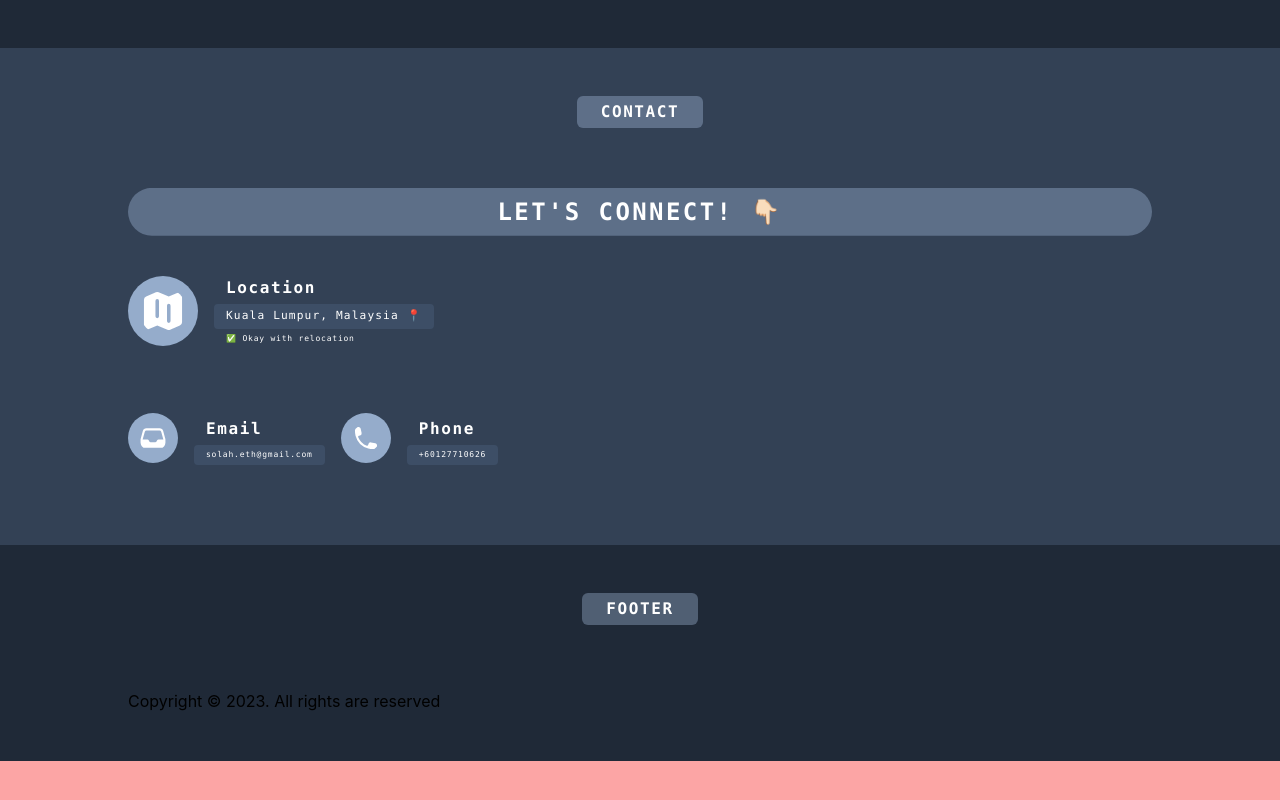
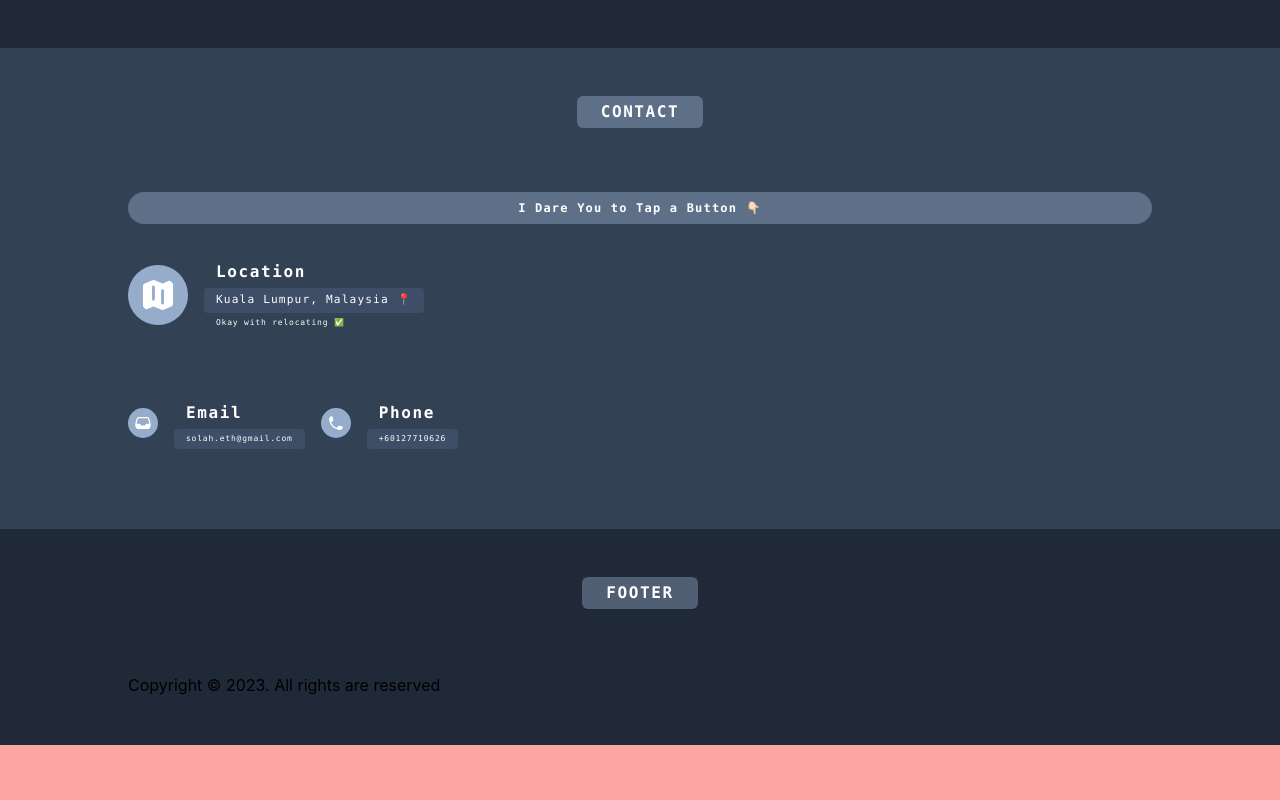
Before and after one commit to solahidris/PP02-Portfolio, a React (Create React App) app: page / in a window 1280 px wide. Shown: the part 2495-3295 px from the top of the page. Built offline with nearby package versions, Linux system fonts and the light colour scheme.

Commit message:
contact layout fix

```diff
--- a/src/App.js
+++ b/src/App.js
@@ -199,21 +199,21 @@ function App() {
           <p className="lg:mt-0 mt-[1rem] mb-[4rem] tracking-widest font-mono font-bold text-white bg-blue-200/30 px-[1.5rem] py-[0.25rem] rounded-md">CONTACT</p>
         </div>
         <div>
-          <p className="bg-blue-200/30 py-2 rounded-3xl text-center text-white font-mono font-bold tracking-widest uppercase text-2xl motion-safe:animate-bounce">Let's connect! 👇🏻</p>
+          <p className="bg-blue-200/30 py-2 px-4 rounded-3xl text-center text-white font-mono font-bold tracking-widest text-xs">I Dare You to Tap a Button 👇🏻</p>
         </div>
         <div className="flex py-8">
-          <MapIcon className="text-white bg-blue-200/70 rounded-full p-[0.7rem] w-[70px] h-[70px] self-center"/>
+          <MapIcon className="text-white bg-blue-200/70 rounded-full p-[0.7rem] w-[60px] h-[60px] self-center"/>
           <div className="flex flex-col">
             <p className="text-white font-mono font-bold self-start mx-4 px-3 py-1 tracking-widest">Location</p>
-            <p className="bg-blue-300/10 rounded text-white font-mono text-[0.7rem] self-center mx-4 px-3 py-1 tracking-widest">Kuala Lumpur, Malaysia 📍</p>
-            <p className="text-white font-mono text-[0.5rem] self-start mx-4 px-3 py-1 tracking-widest">✅ Okay with relocation</p>
+            <p className="bg-blue-300/10 rounded text-white font-mono text-[0.7rem] self-center ml-4 px-3 py-1 tracking-widest">Kuala Lumpur, Malaysia 📍</p>
+            <p className="text-white font-mono text-[0.5rem] self-start mx-4 px-3 py-1 tracking-widest">Okay with relocating ✅ </p>
           </div>
         </div>
 
         <div className="flex">
           <button value="emailSection" onClick={() => contactSectionHandler("emailSection")}>
             <div className="flex py-8">
-              <InboxIcon className="text-white bg-blue-200/70 rounded-full p-[0.7rem] w-[50px] h-[50px]"/>
+              <InboxIcon className="text-white bg-blue-200/70 rounded-full self-center p-[0.4rem] w-[30px] h-[30px]"/>
               <div className="flex flex-col">
                 <p className="text-white font-mono font-bold self-start mx-4 px-3 py-1 tracking-widest">Email</p>
                 <p className="bg-blue-300/10 rounded text-white font-mono text-[0.5rem] self-center mx-4 px-3 py-1 tracking-widest">solah.eth@gmail.com</p>
@@ -222,7 +222,7 @@ function App() {
           </button>
           <button value="phoneSection" onClick={() => contactSectionHandler("phoneSection")}>
             <div className="flex py-8">
-              <PhoneIcon className="text-white bg-blue-200/70 rounded-full p-[0.7rem] w-[50px] h-[50px]"/>
+              <PhoneIcon className="text-white bg-blue-200/70 rounded-full self-center p-[0.4rem] w-[30px] h-[30px]"/>
               <div className="flex flex-col">
                 <p className="text-white font-mono font-bold self-start mx-4 px-3 py-1 tracking-widest">Phone</p>
                 <p className="bg-blue-300/10 rounded text-white font-mono text-[0.5rem] self-center mx-4 px-3 py-1 tracking-widest">+60127710626</p>
```
